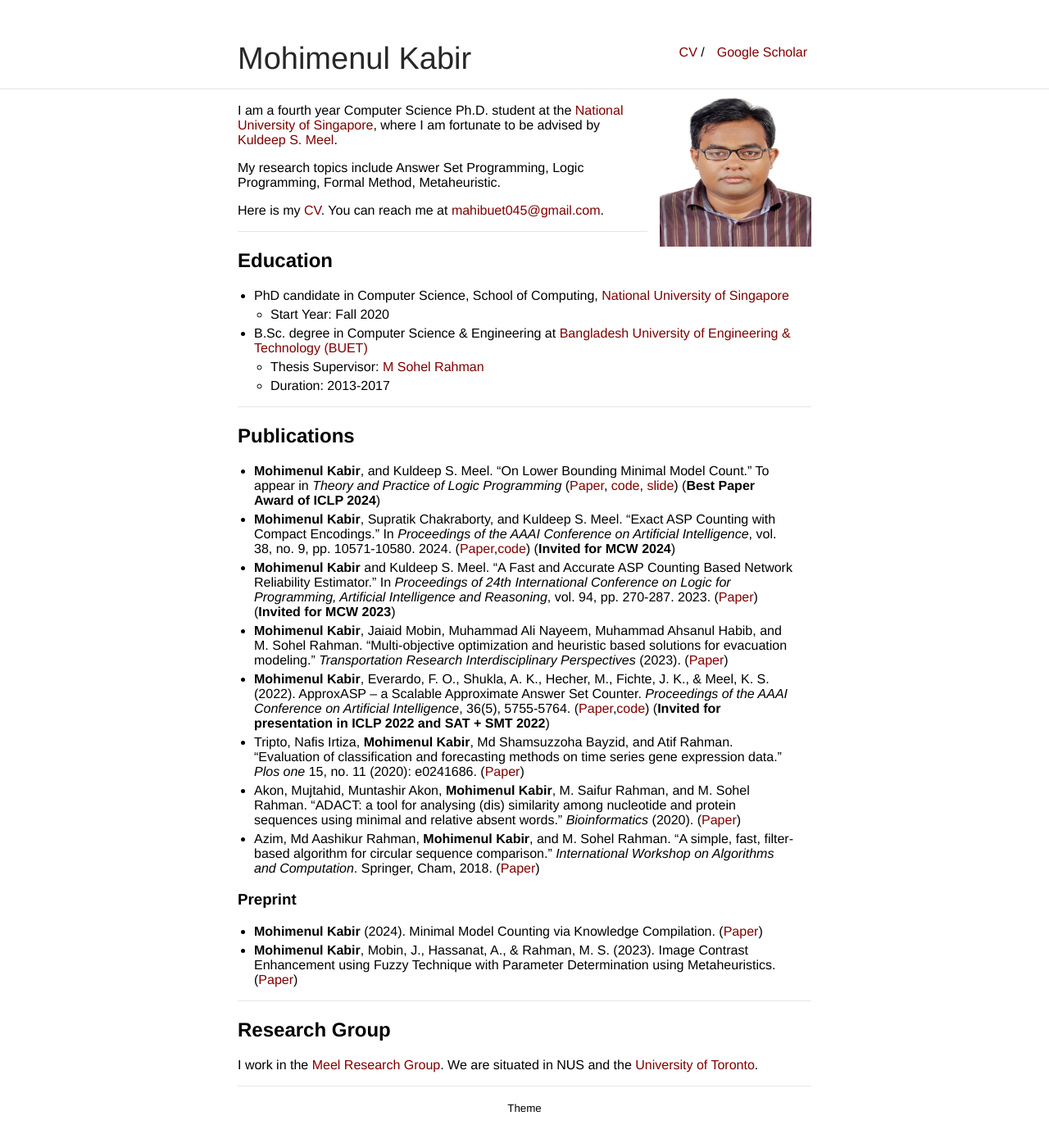
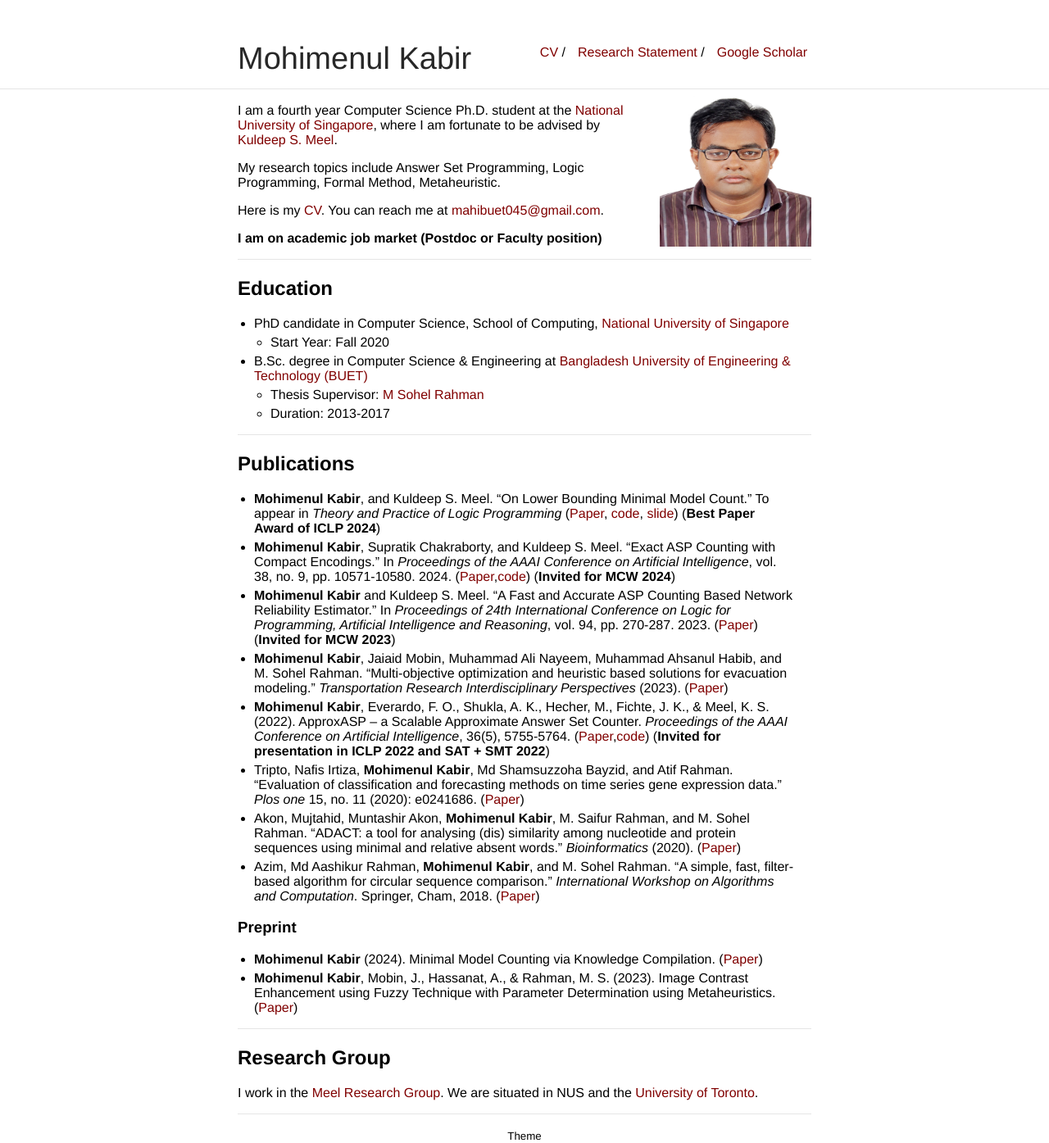
Before and after one commit to mahi045/mahi045.github.io, a Jekyll site: the page built from index.md, in a window 1280 px wide. Shown: the whole page at 82% size. Built offline with Jekyll 4.4.1, drawn with Linux system fonts in a browser that asks for light colours; before the commit the page ends 1361 px from its top, so only the background shows below that.

Commit message:
cv, rs, job

```diff
--- a/_config.yml
+++ b/_config.yml
@@ -18,5 +18,7 @@ sass:
 nav:
  - name: "CV"
    link: "CV.pdf"
+ - name: "Research Statement"
+   link: "research-statement.pdf"
  - name: "Google Scholar"
    link: https://scholar.google.com/citations?user=kuoUnVIAAAAJ&hl=en
--- a/index.md
+++ b/index.md
@@ -11,6 +11,8 @@ My research topics include Answer Set Programming, Logic Programming, Formal Met
 
 
 Here is my [CV](CV.pdf). You can reach me at [mahibuet045@gmail.com](mailto:mahibuet045@gmail.com).
+
+**I am on academic job market (Postdoc or Faculty position)**
 
 
 ---
```
Also changed, not shown: 2 other files.
